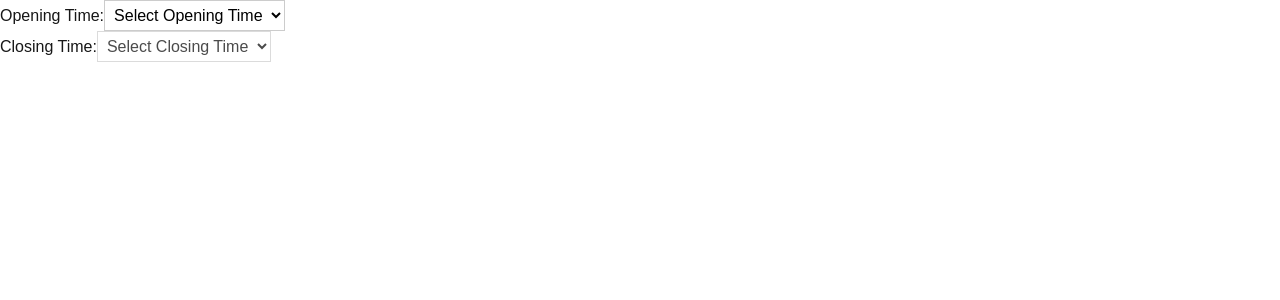
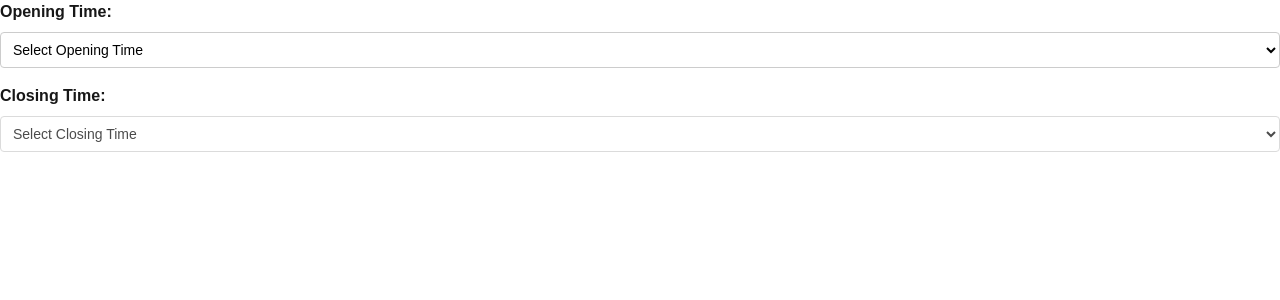
Before and after one commit to maxjonessystemmicro/POC-NextJS-Decisions, a Next.js app: page /OpeningHours in a window 1280 px wide. Shown: the top 300 px of the page. Built offline with nearby package versions, Linux system fonts and the light colour scheme.

Commit message:
UI changes to Floorplan

```diff
--- a/pages/FloorPlan.js
+++ b/pages/FloorPlan.js
@@ -643,7 +643,6 @@ const SingleFloorPlan = () => {
   };
 
 
-
   return (
     <div
       style={{
@@ -1063,7 +1062,7 @@ const SingleFloorPlan = () => {
                 >
                   Draw Floorplan
                 </button>
-                <TimeDropdowns onTimeChange={handleTimeChange}/>
+
               </div>
             </div>
 
@@ -1083,61 +1082,7 @@ const SingleFloorPlan = () => {
                 />
               )}
 
-              <div
-                style={{
-                  backgroundColor: "#384A8E",
-                  padding: "15px",
-                  zIndex: 0,
-                  paddingBottom: "10px",
-                }}
-              >
-                <h2 style={{ fontSize: "16px", fontWeight: "bold" }}>
-                  Design Rooms
-                </h2>
-                <button
-                  onClick={toggleDrawRoom}
-                  style={{
-                    backgroundColor: isDrawingRoom ? "darkgreen" : "darkblue",
-                    color: "white",
-                    padding: "10px",
-                    marginRight: "10px",
-                    borderRadius: "6px",
-                    marginTop: "5px",
-                  }}
-                  disabled={!floorPlan || isAddingDesk}
-                >
-                  {isDrawingRoom ? "Stop Drawing Room" : "Draw Room"}
-                </button>
-                {selectedRoom && (
-                  <button
-                    onClick={deleteSelectedRoom}
-                    style={{
-                      backgroundColor: "purple",
-                      color: "white",
-                      padding: "10px",
-                      marginRight: "10px",
-                      borderRadius: "6px",
-                      marginTop: "5px",
-                    }}
-                  >
-                    Delete Room
-                  </button>
-                )}
-                {(selectedRoom || selectedDesk) && (
-                  <button
-                    onClick={handleEditRoom}
-                    style={{
-                      backgroundColor: "green",
-                      color: "white",
-                      padding: "10px",
-                      margin: "10px 0",
-                      borderRadius: "6px",
-                    }}
-                  >
-                    Edit Room
-                  </button>
-                )}
-              </div>
+
             </div>
             <div style={{ width: "100%", position: "relative" }}>
               {/* Grey overlay when disabled */}
@@ -1302,7 +1247,66 @@ const SingleFloorPlan = () => {
               >
                 ↓
               </button>
+              <div>
+             <TimeDropdowns onTimeChange={handleTimeChange}/>
+              </div>
             </div>
+
+            <div
+                style={{
+                  backgroundColor: "#384A8E",
+                  padding: "15px",
+                  zIndex: 0,
+                  paddingBottom: "10px",
+                }}
+              >
+                <h2 style={{ fontSize: "16px", fontWeight: "bold" }}>
+                  Design Rooms
+                </h2>
+                <button
+                  onClick={toggleDrawRoom}
+                  style={{
+                    backgroundColor: isDrawingRoom ? "darkgreen" : "darkblue",
+                    color: "white",
+                    padding: "10px",
+                    marginRight: "10px",
+                    borderRadius: "6px",
+                    marginTop: "5px",
+                  }}
+                  disabled={!floorPlan || isAddingDesk}
+                >
+                  {isDrawingRoom ? "Stop Drawing Room" : "Draw Room"}
+                </button>
+                {selectedRoom && (
+                  <button
+                    onClick={deleteSelectedRoom}
+                    style={{
+                      backgroundColor: "purple",
+                      color: "white",
+                      padding: "10px",
+                      marginRight: "10px",
+                      borderRadius: "6px",
+                      marginTop: "5px",
+                    }}
+                  >
+                    Delete Room
+                  </button>
+                )}
+                {(selectedRoom || selectedDesk) && (
+                  <button
+                    onClick={handleEditRoom}
+                    style={{
+                      backgroundColor: "green",
+                      color: "white",
+                      padding: "10px",
+                      margin: "10px 0",
+                      borderRadius: "6px",
+                    }}
+                  >
+                    Edit Room
+                  </button>
+                )}
+              </div>
 
             <div
               style={{
--- a/pages/OpeningHours.js
+++ b/pages/OpeningHours.js
@@ -44,10 +44,20 @@ const TimeDropdowns = ({ onTimeChange }) => {
   });
 
   return (
-    <div>
-      <div>
-        <label htmlFor="openingTime">Opening Time:</label>
-        <select id="openingTime" value={openingTime} onChange={handleOpeningChange}>
+    <div style={{ display: "flex", flexDirection: "column", gap: "16px", margin: "0 auto" }}>
+    <div style={{ display: "flex", flexDirection: "column", gap: "8px" }}>
+        <label htmlFor="openingTime" style={{ fontWeight: "bold" }}>Opening Time:</label>
+        <select
+        id="openingTime"
+        value={openingTime}
+        onChange={handleOpeningChange}
+        style={{
+            padding: "8px",
+            borderRadius: "4px",
+            border: "1px solid #ccc",
+            fontSize: "14px",
+        }}
+        >
         <option value="">Select Opening Time</option>
         {allTimes.map((time) => (
             <option key={time} value={time}>
@@ -57,13 +67,19 @@ const TimeDropdowns = ({ onTimeChange }) => {
         </select>
     </div>
 
-      <div>
-        <label htmlFor="closingTime">Closing Time:</label>
+    <div style={{ display: "flex", flexDirection: "column", gap: "8px" }}>
+        <label htmlFor="closingTime" style={{ fontWeight: "bold" }}>Closing Time:</label>
         <select
         id="closingTime"
         value={closingTime}
         onChange={handleClosingChange}
         disabled={!isClosingEnabled}
+        style={{
+            padding: "8px",
+            borderRadius: "4px",
+            border: "1px solid #ccc",
+            fontSize: "14px",
+        }}
         >
         <option value="">Select Closing Time</option>
         {closingOptions.map((time) => (
@@ -74,6 +90,7 @@ const TimeDropdowns = ({ onTimeChange }) => {
         </select>
     </div>
     </div>
+
   );
 };
 
--- a/tailwind.config.js
+++ b/tailwind.config.js
@@ -1,15 +1,16 @@
 /** @type {import('tailwindcss').Config} */
 module.exports = {
-  content: [
-    "./pages/**/*.{js,ts,jsx,tsx,mdx}",
-    "./components/**/*.{js,ts,jsx,tsx,mdx}",
-    "./app/**/*.{js,ts,jsx,tsx,mdx}",
-  ],
   theme: {
     extend: {
       colors: {
-        background: "var(--background)",
-        foreground: "var(--foreground)",
+        background: '#f4f4f4', // Light gray background
+        primary: '#00704a', // Green accents
+        secondary: '#000000', // Black text/icons
+        accent: '#FFD700', // Yellow/gold accents
+        cardBg: '#ffffff', // White for card backgrounds
+      },
+      borderRadius: {
+        large: '16px',
       },
     },
   },
```
Lines whose indentation alone changed are shown as unchanged.
